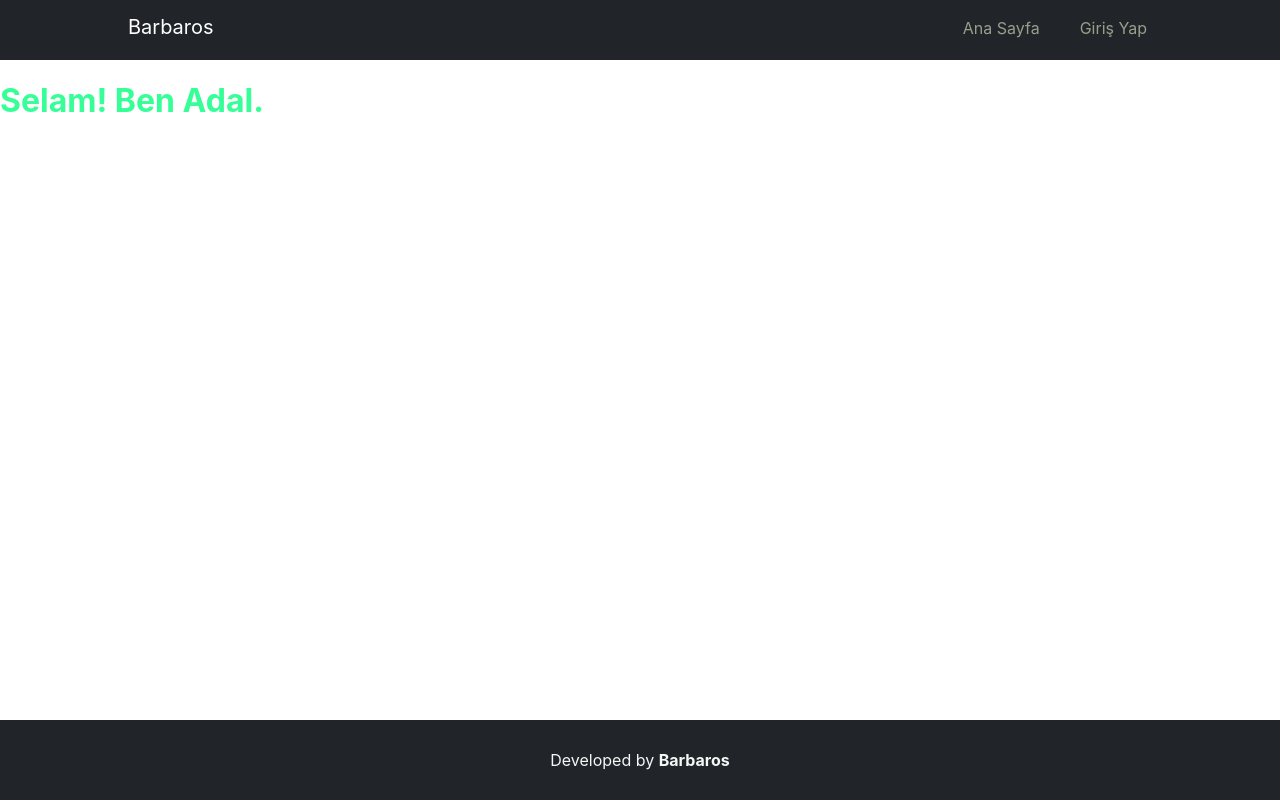
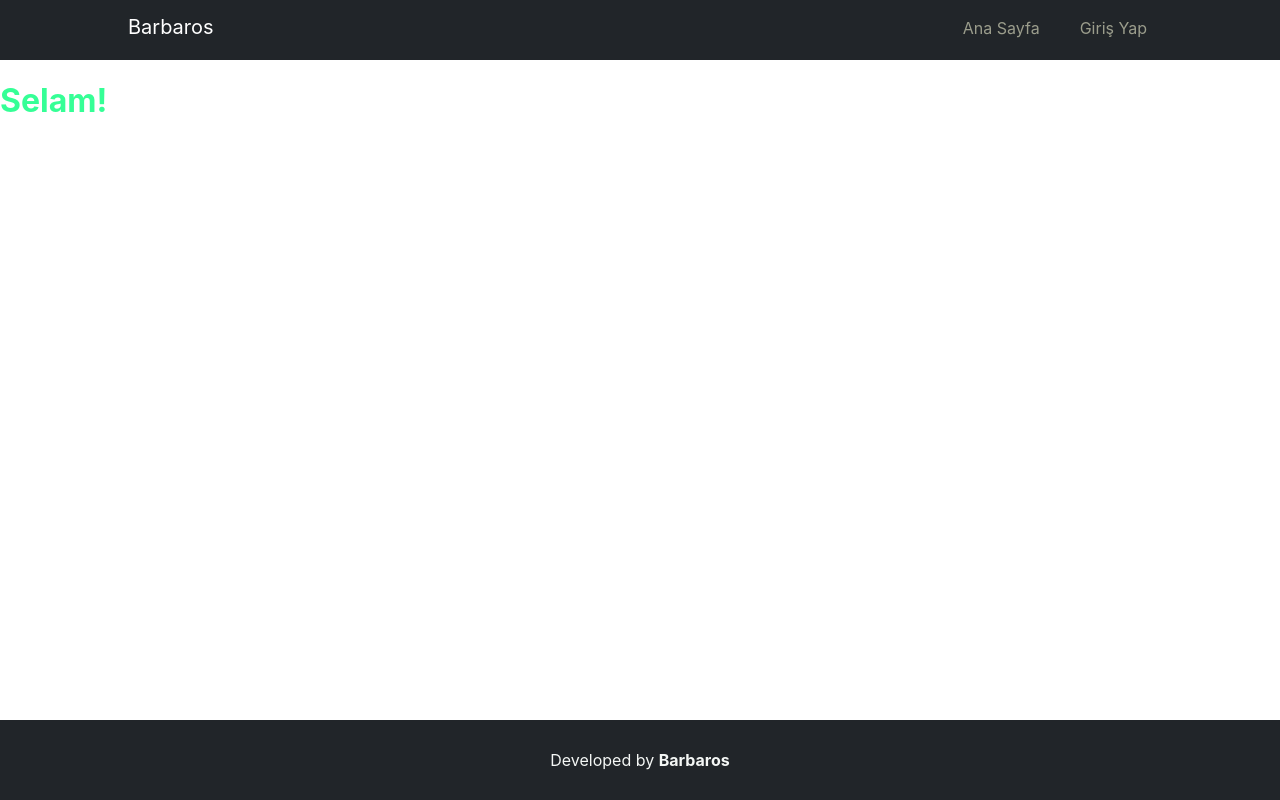
Before and after one commit to Barbaros-Dev/barbaros-site, a React (Create React App) app: page / in a window 1280 px wide. Built offline with nearby package versions, Linux system fonts and the light colour scheme.

Commit message:
Update AnaSayfa.js

```diff
--- a/src/components/AnaSayfa.js
+++ b/src/components/AnaSayfa.js
@@ -6,7 +6,7 @@ class AnaSayfa extends Component {
     render() {
         return (
             <div>
-                <h1 className="baslik">Selam! Ben Adal.</h1>
+                <h1 className="baslik">Selam!</h1>
                 <style jsx>{`
                     .baslik {
                         color: #35ff96;
```
